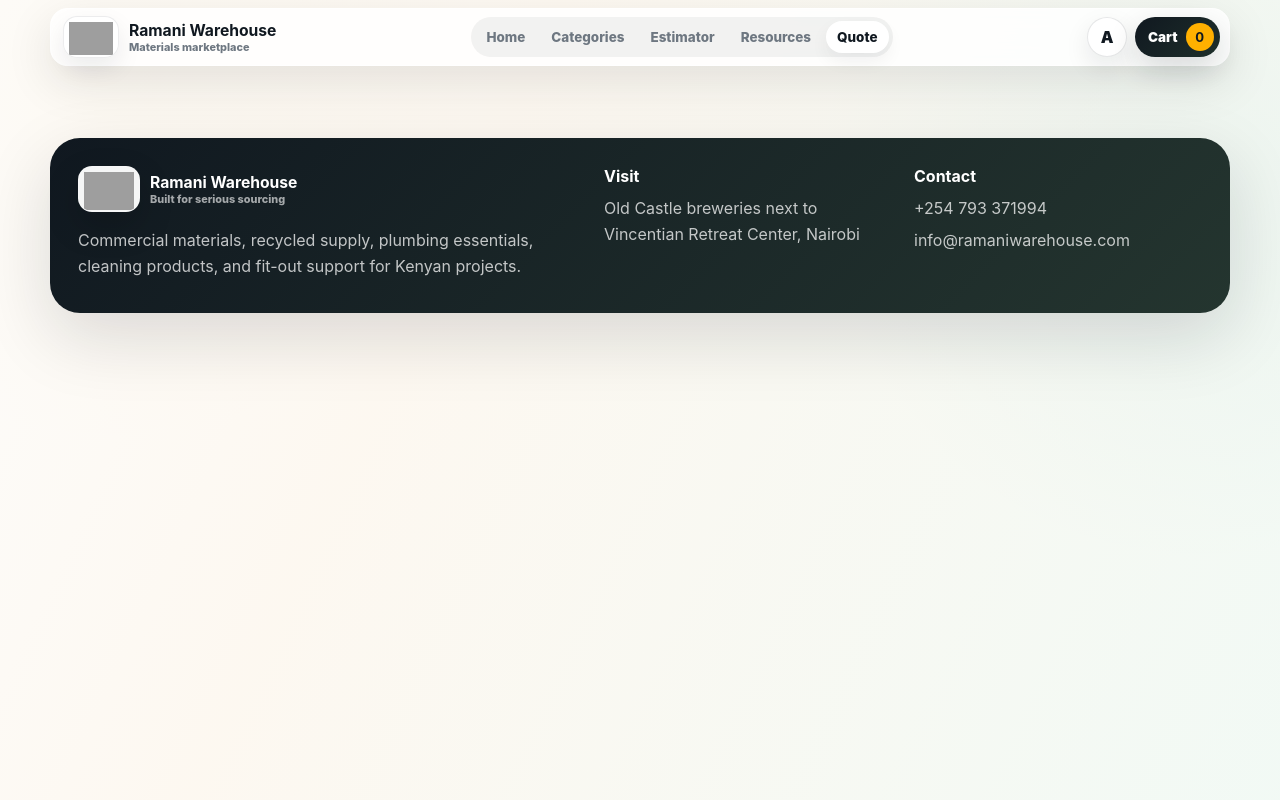
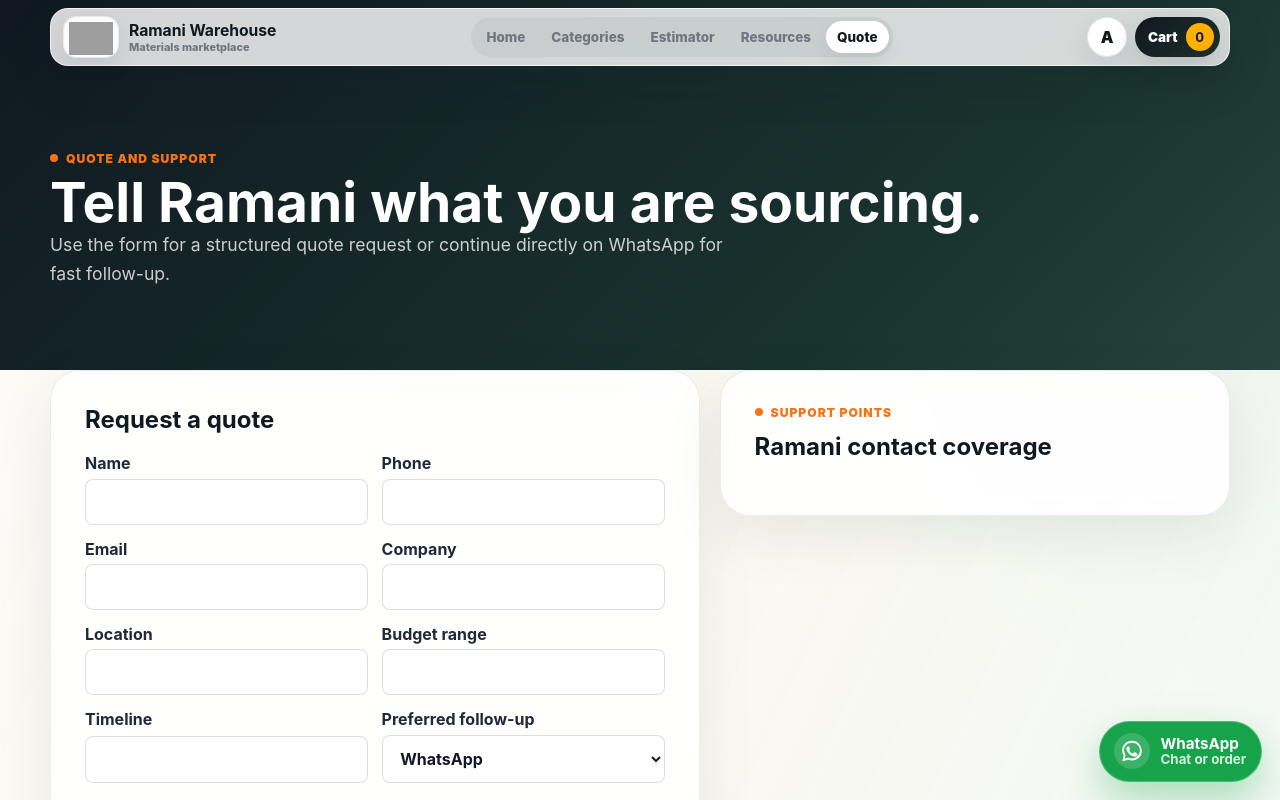
Before and after one commit to ianmuchai/ramaniwarehouse, a React (Vite) app: page /contact in a window 1280 px wide. Shown: the top 800 px of the page. Built offline with nearby package versions, Linux system fonts and the light colour scheme; no server answers; grey boxes are pictures that could not be loaded; the HTML template or start-up script is replaced by a standard one.

Commit message:
Fix growth routes and add floating WhatsApp

```diff
--- a/src/App.jsx
+++ b/src/App.jsx
@@ -5,6 +5,7 @@ import { CompareProvider } from './context/CompareContext';
 import Header from './components/Header';
 import Footer from './components/Footer';
 import CompareTray from './components/CompareTray';
+import FloatingWhatsApp from './components/FloatingWhatsApp';
 import Home from './pages/Home';
 import ProductPage from './components/ProductPage';
 import Categories from './pages/Categories';
@@ -32,8 +33,13 @@ export default function App() {
               <Route path="/checkout" element={<Checkout />} />
               <Route path="/account" element={<Account />} />
               <Route path="/admin" element={<Admin />} />
+              <Route path="/estimator" element={<Estimator />} />
+              <Route path="/resources" element={<Resources />} />
+              <Route path="/resources/:slug" element={<ResourceDetail />} />
+              <Route path="/contact" element={<Contact />} />
             </Routes>
             <CompareTray />
+            <FloatingWhatsApp />
             <Footer />
           </div>
         </CompareProvider>
--- /dev/null
+++ b/src/components/FloatingWhatsApp.jsx
@@ -0,0 +1,18 @@
+import React from 'react';
+import { whatsappUrl } from '../utils/whatsapp';
+
+export default function FloatingWhatsApp() {
+  const text = 'Hello Ramani Warehouse, I would like to chat with marketing and make an order.';
+
+  return (
+    <a className="floating-whatsapp" href={whatsappUrl({ text })} target="_blank" rel="noreferrer" aria-label="Chat with Ramani marketing on WhatsApp">
+      <span className="floating-whatsapp-icon" aria-hidden="true">
+        <svg viewBox="0 0 32 32" role="img" focusable="false">
+          <path d="M16 4.4c-6.2 0-11.2 4.8-11.2 10.8 0 2.1.6 4.1 1.8 5.9L5 27.6l6.9-1.6c1.3.5 2.7.8 4.1.8 6.2 0 11.2-4.8 11.2-10.8S22.2 4.4 16 4.4Zm0 20.1c-1.3 0-2.6-.3-3.8-.8l-.4-.2-4.1 1 1-3.9-.3-.4c-1-1.5-1.5-3.2-1.5-5 0-4.8 4.1-8.7 9.1-8.7s9.1 3.9 9.1 8.7-4.1 9.3-9.1 9.3Z" />
+          <path d="M21.1 18.4c-.3-.2-1.7-.9-2-.9-.3-.1-.5-.1-.7.2-.2.3-.8.9-1 1.1-.2.2-.4.2-.7.1-.3-.2-1.2-.4-2.3-1.4-.9-.8-1.4-1.7-1.6-2-.2-.3 0-.5.1-.7l.5-.5c.2-.2.2-.3.3-.5.1-.2.1-.4 0-.5-.1-.2-.7-1.6-.9-2.2-.2-.5-.5-.5-.7-.5h-.6c-.2 0-.5.1-.8.4-.3.3-1.1 1.1-1.1 2.6 0 1.5 1.1 3 1.2 3.2.2.2 2.2 3.5 5.4 4.8.8.3 1.4.5 1.9.6.8.2 1.5.2 2 .1.6-.1 1.7-.7 2-1.4.2-.7.2-1.3.2-1.4-.1-.2-.3-.3-.6-.5Z" />
+        </svg>
+      </span>
+      <span className="floating-whatsapp-text"><strong>WhatsApp</strong><small>Chat or order</small></span>
+    </a>
+  );
+}
--- a/src/index.css
+++ b/src/index.css
@@ -1931,3 +1931,18 @@ body {
 @media (max-width: 620px) {
   .admin-metric-grid, .lead-detail-grid { grid-template-columns: 1fr; }
 }
+
+.floating-whatsapp { position: fixed; right: 1.15rem; bottom: 1.15rem; z-index: 45; display: inline-flex; align-items: center; gap: 0.65rem; padding: 0.72rem 0.9rem; min-height: 58px; border-radius: 999px; background: #16a34a; color: #fff; text-decoration: none; box-shadow: 0 18px 42px rgba(22, 163, 74, 0.34); border: 1px solid rgba(255, 255, 255, 0.24); }
+.floating-whatsapp:hover { transform: translateY(-1px); box-shadow: 0 22px 48px rgba(22, 163, 74, 0.42); }
+.floating-whatsapp-icon { width: 36px; height: 36px; border-radius: 50%; display: grid; place-items: center; background: rgba(255, 255, 255, 0.16); flex: 0 0 auto; }
+.floating-whatsapp-icon svg { width: 28px; height: 28px; fill: currentColor; }
+.floating-whatsapp-text { display: grid; line-height: 1.05; }
+.floating-whatsapp-text strong { font-size: 0.95rem; }
+.floating-whatsapp-text small { color: rgba(255, 255, 255, 0.82); font-weight: 700; }
+.compare-tray + .site-footer ~ .floating-whatsapp, .compare-tray ~ .floating-whatsapp { bottom: 7.5rem; }
+
+@media (max-width: 760px) {
+  .floating-whatsapp { right: 0.85rem; bottom: 0.85rem; padding: 0.68rem; }
+  .floating-whatsapp-text { display: none; }
+  .compare-tray ~ .floating-whatsapp { bottom: 9rem; }
+}
```
Lines whose indentation alone changed are shown as unchanged.
